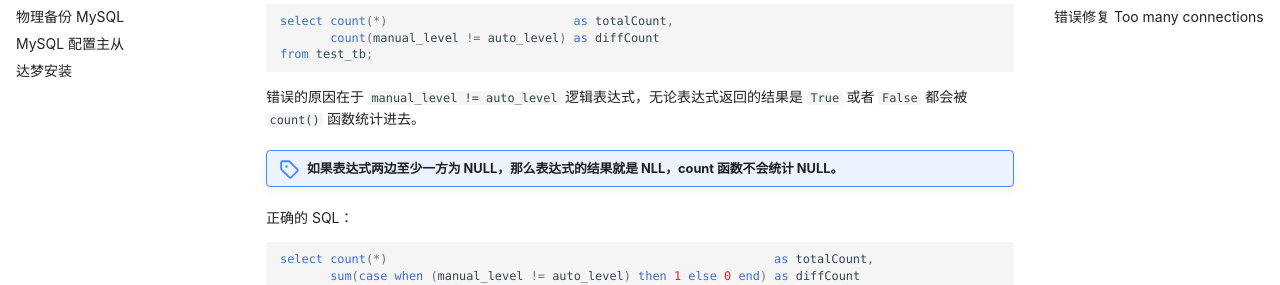
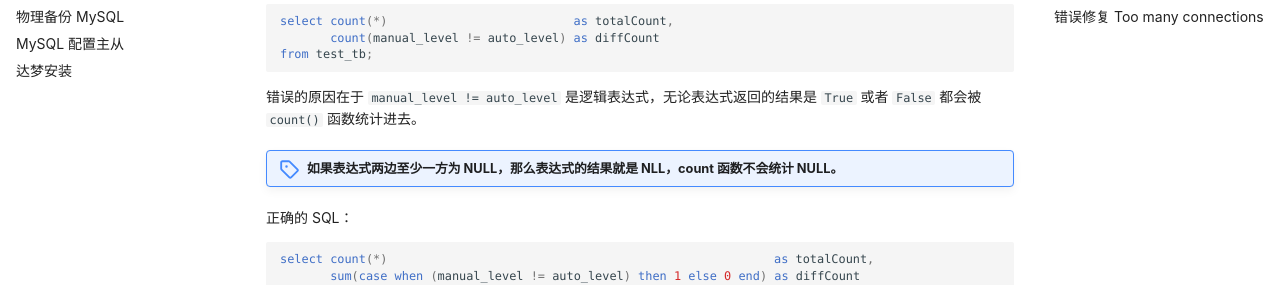
Before and after one commit to Suomea/blog, an MkDocs documentation site: the page built from docs/MySQL/MySQL Tips.md, in a window 1280 px wide and 900 px high, scrolled down 319 px. Shown: the part 172-457 px from the top of the window. Built offline with MkDocs 1.6.1 and Material for MkDocs 9.7.7, drawn with Linux system fonts in a browser that asks for light colours; some web fonts are replaced; comment, search, counter and statistics services are not loaded.

Commit message:
update typo.

````diff
--- a/docs/MySQL/MySQL Tips.md
+++ b/docs/MySQL/MySQL Tips.md
@@ -24,7 +24,7 @@ select count(*)                          as totalCount,
 from test_tb;
 ```
 
-错误的原因在于 `manual_level != auto_level` 逻辑表达式，无论表达式返回的结果是 `True` 或者 `False` 都会被 `count()` 函数统计进去。
+错误的原因在于 `manual_level != auto_level` 是逻辑表达式，无论表达式返回的结果是 `True` 或者 `False` 都会被 `count()` 函数统计进去。
 !!! note "如果表达式两边至少一方为 NULL，那么表达式的结果就是 NLL，count 函数不会统计 NULL。"
 
 正确的 SQL：
````
Also changed, not shown: docs/English/Last, the last, the latest.md (+4 -10 lines), docs/OS/C.md (+1 -1 lines), 1 other file.
